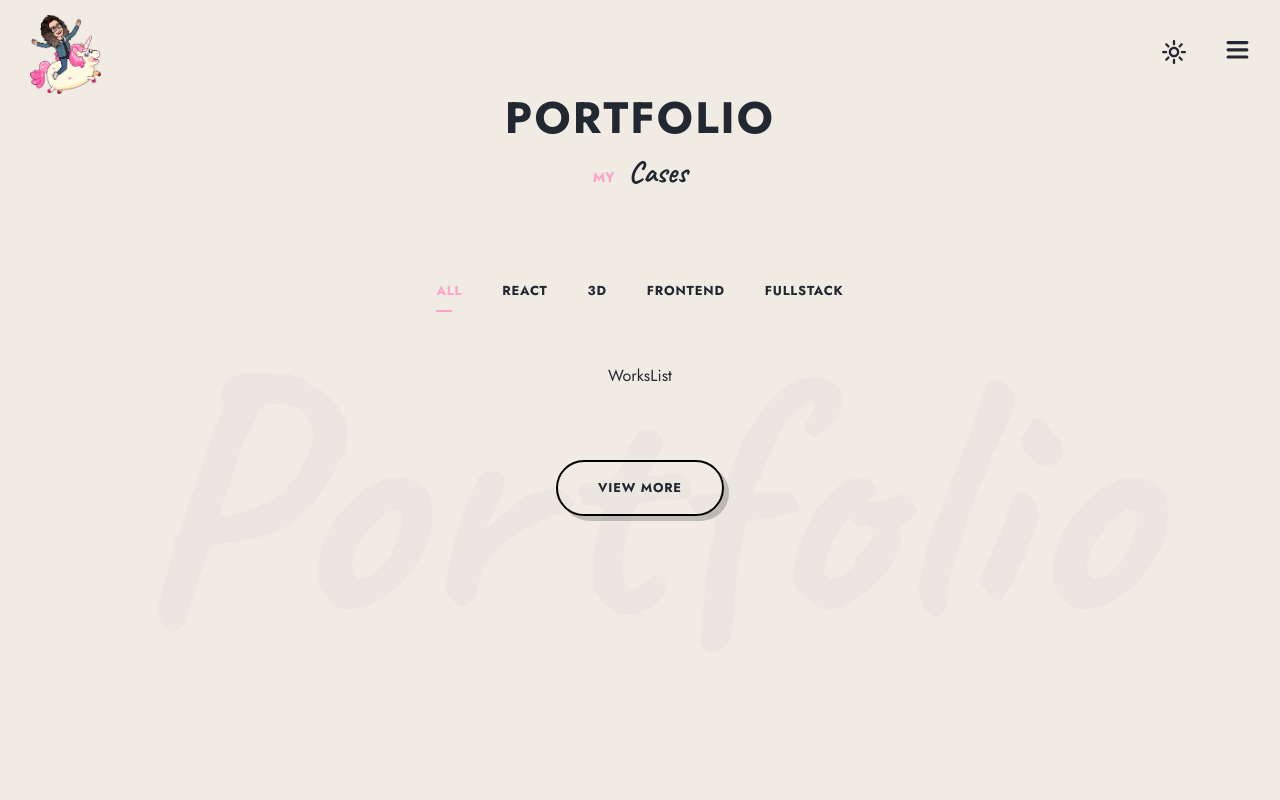
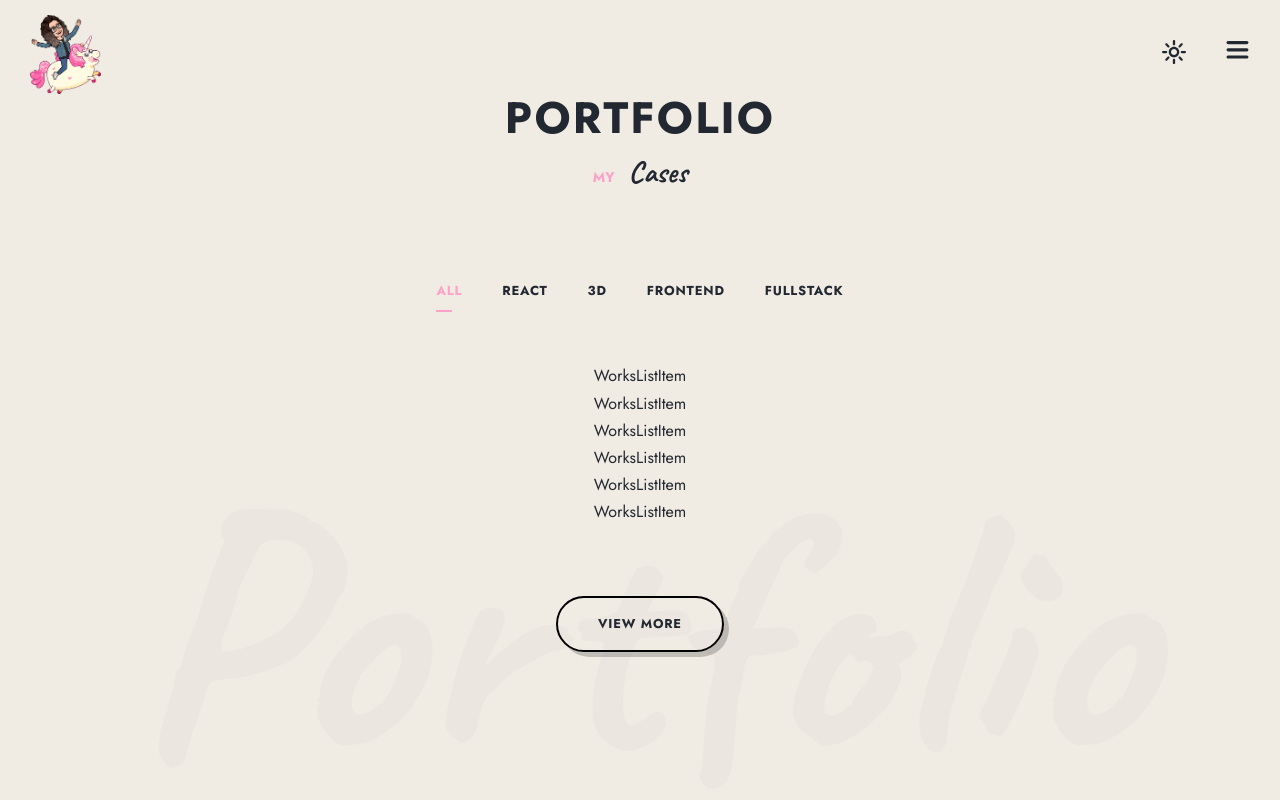
Before and after one commit to pronoia9/lumirise, a React (Vite) app: page /works in a window 1280 px wide. Shown: the top 800 px of the page. Built offline with nearby package versions, Linux system fonts and the light colour scheme.

Commit message:
map projects with works list item

```diff
--- a/src/components/sections/Works/WorksList.jsx
+++ b/src/components/sections/Works/WorksList.jsx
@@ -1,3 +1,11 @@
-export default function WorksList() {
-  return <div>WorksList</div>;
+import WorksListItem from "./WorksListItem";
+
+export default function WorksList({ projects, count, filterKey }) {
+  return (
+    <div>
+      {projects.slice(0, count).map((project, index) => (
+        <WorksListItem key={`works-list-${filterKey}-${index}`} filterKey={filterKey} project={project} index={index} />
+      ))}
+    </div>
+  );
 }
```
